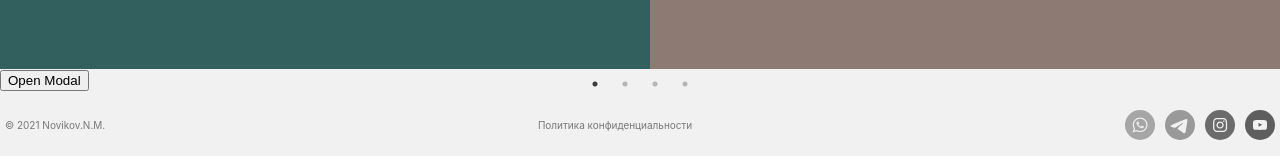
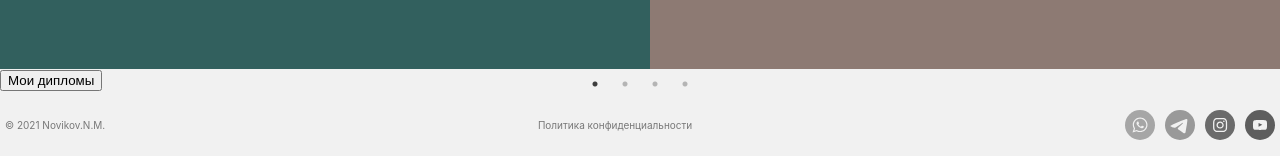
Before and after one commit to Kapibarra/anastasia_v2.0, a React (Create React App) app: page /about in a window 1280 px wide. Shown: the part 1907-2063 px from the top of the page. Built offline with nearby package versions, Linux system fonts and the light colour scheme.

Commit message:
new styles

```diff
--- a/src/Ui/Popup/Popup.js
+++ b/src/Ui/Popup/Popup.js
@@ -34,25 +34,17 @@ function Popup(){
 
     return (
       <div>
-        <button onClick={openModal}>Open Modal</button>
+        <button onClick={openModal}>Мои дипломы</button>
         <Modal
           isOpen={modalIsOpen}
           onAfterOpen={afterOpenModal}
           onRequestClose={closeModal}
           style={customStyles}
-          contentLabel="Example Modal"
+          contentLabel="Modal"
         >
 
-          <h2 ref={_subtitle => (subtitle = _subtitle)}>Hello</h2>
-          <button onClick={closeModal}>close</button>
-          <div>I am a modal</div>
-          <form>
-            <input />
-            <button>tab navigation</button>
-            <button>stays</button>
-            <button>inside</button>
-            <button>the modal</button>
-          </form>
+          <h2 ref={_subtitle => (subtitle = _subtitle)}>Мои дипломы</h2>
+          <button onClick={closeModal}>Закрыть</button>
         </Modal>
       </div>
     );
```
